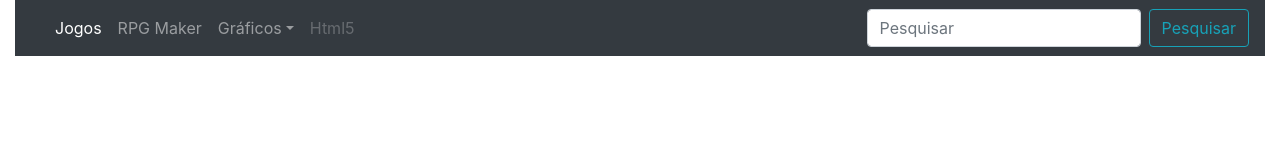
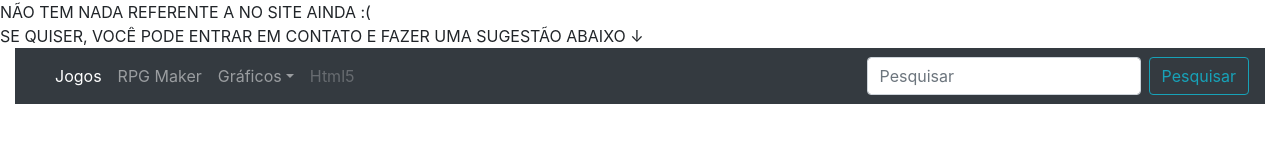
Before and after one commit to mvcardoso/FirstBloggerTemplate_Bootstrap, a plain HTML site: page index.html in a window 1280 px wide. Drawn offline with nearby package versions, Linux system fonts and the light colour scheme.

Commit message:
adicionado resultados da busca interna

```diff
--- a/index.html
+++ b/index.html
@@ -10,6 +10,7 @@ xmlns:expr='http://www.google.com/2005/gml/expr' xmlns:og='http://ogp.me/ns#'>
     <!-- Bootstrap CSS -->
     <link rel="stylesheet" href="https://stackpath.bootstrapcdn.com/bootstrap/4.5.0/css/bootstrap.min.css" integrity="sha384-9aIt2nRpC12Uk9gS9baDl411NQApFmC26EwAOH8WgZl5MYYxFfc+NcPb1dKGj7Sk" crossorigin="anonymous"/>
 
+    <!-- Title -->
     <b:if cond='data:blog.pageType == "index"'>
           <title><data:blog.pageTitle/> &#10070; Desenvolvimento web e game making</title>
           <b:else/>
@@ -19,6 +20,15 @@ xmlns:expr='http://www.google.com/2005/gml/expr' xmlns:og='http://ogp.me/ns#'>
           <b:if cond='data:blog.pageType == "error_page"'>
           <title>Página não encontrada &#10070; <data:blog.title/></title>
           </b:if>
+
+    <!-- Resultados da busca interna -->
+    <b:if cond='data:blog.searchQuery'>
+        <b:if cond='data:numPosts == 0'>
+        <span style='text-transform: uppercase;'>
+        Não tem nada referente a <b><data:blog.searchQuery/></b> no site ainda :( <br/>
+        Se quiser, você pode entrar em contato e fazer uma sugestão abaixo &#8595;</span>
+        </b:if>
+    </b:if>
 
     <b:skin><![CDATA[/*
     -----------------------------------------------
@@ -74,6 +84,7 @@ xmlns:expr='http://www.google.com/2005/gml/expr' xmlns:og='http://ogp.me/ns#'>
                   <a class="dropdown-item" href="#">Pixel x1</a>
                   <a class="dropdown-item" href="#">Pixel x2</a>
                   <a class="dropdown-item" href="#">Pixel x3</a>
+				  <a class='dropdown-item' href='/search/label/teste'>teste</a>
                   <div class="dropdown-divider"></div>
                   <a class="dropdown-item" href="#">VX Ace Tilesets</a>
                   <a class="dropdown-item" href="#">MV Tilesets</a>
```
